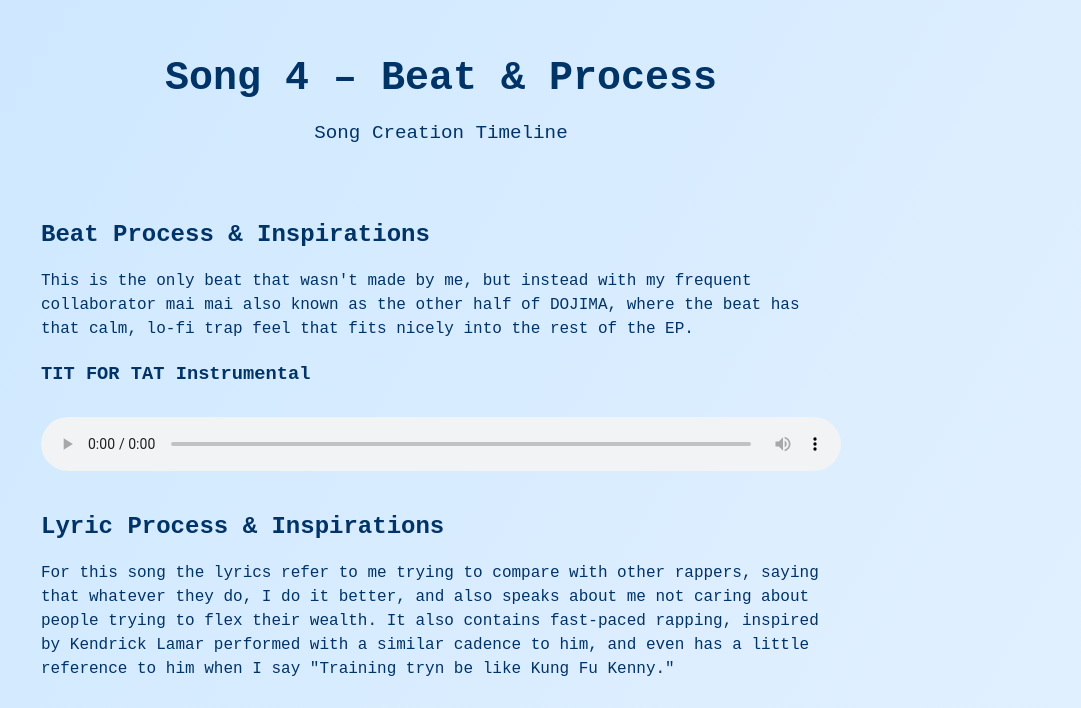
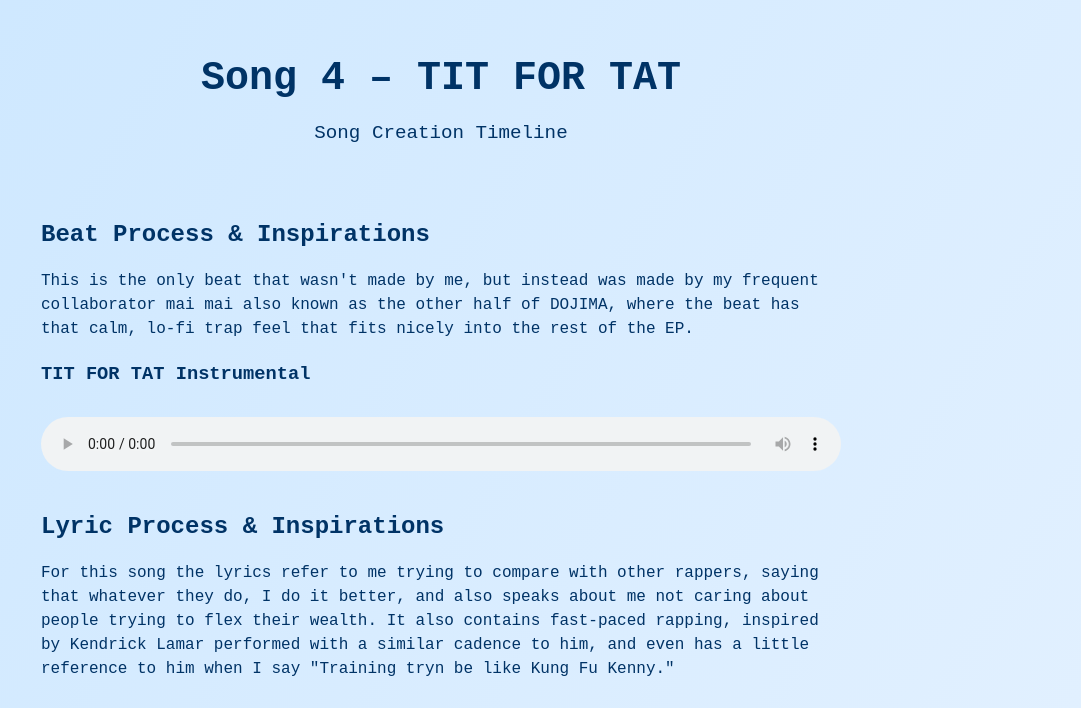
Before and after one commit to Jaaackooo/Rudy_James_Music, a plain HTML site: page song4.html in a window 1280 px wide. Shown: the part 49-757 px from the top of the page, without its empty margins (199-1280 px from the left). Drawn offline with Linux system fonts and the light colour scheme.

Commit message:
update 4

```diff
--- a/song4.html
+++ b/song4.html
@@ -157,13 +157,13 @@ img {
 
 
 <header>
-  <h1>Song 4 – Beat & Process</h1>
+  <h1>Song 4 – TIT FOR TAT</h1>
   <p>Song Creation Timeline</p>
 </header>
 
 <section>
   <h2>Beat Process & Inspirations</h2>
-  <p>This is the only beat that wasn't made by me, but instead with my frequent collaborator mai mai
+  <p>This is the only beat that wasn't made by me, but instead was made by my frequent collaborator mai mai
     also known as the other half of DOJIMA, where the beat has that calm, lo-fi trap feel that fits nicely into the rest
     of the EP.
   </p>
```
